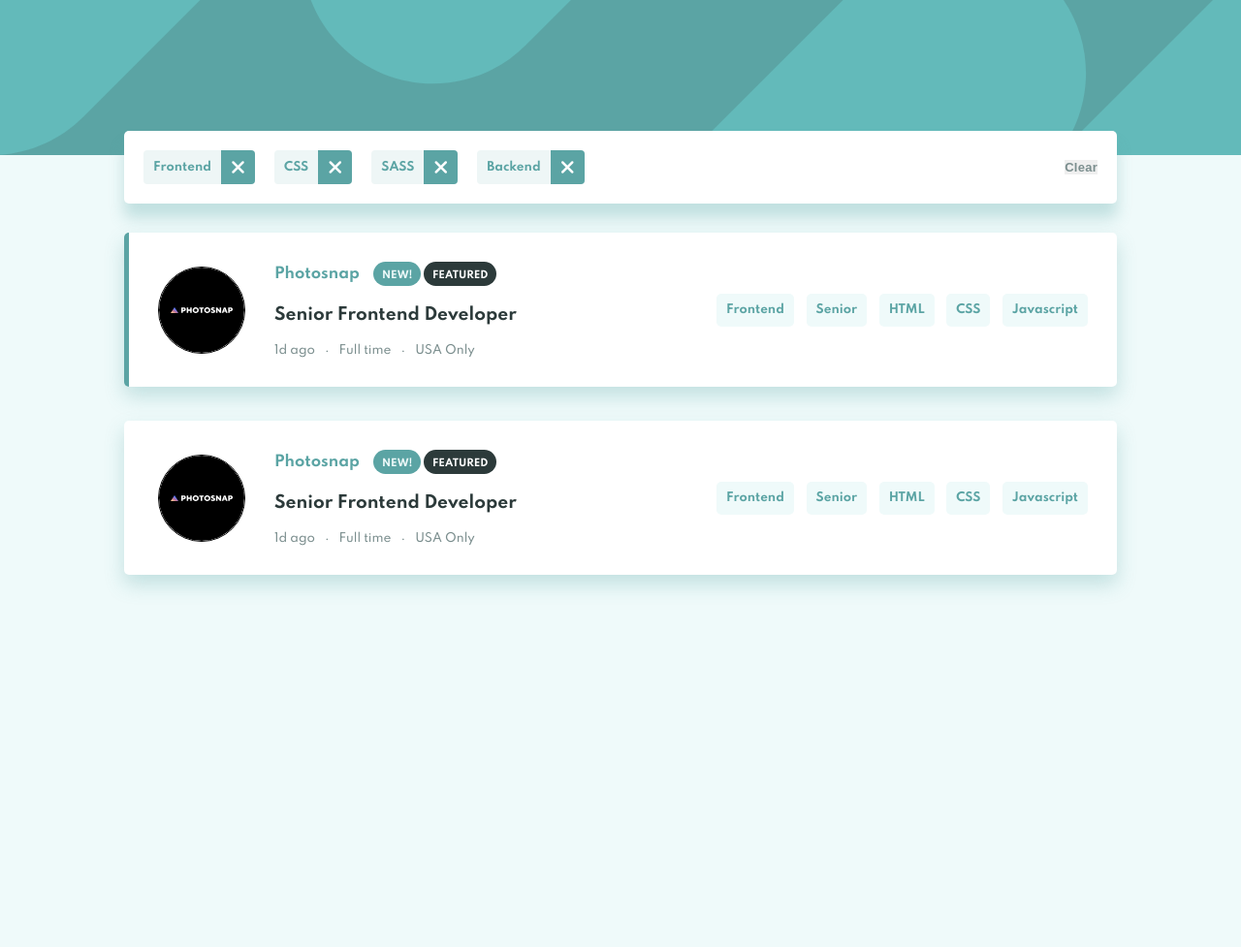
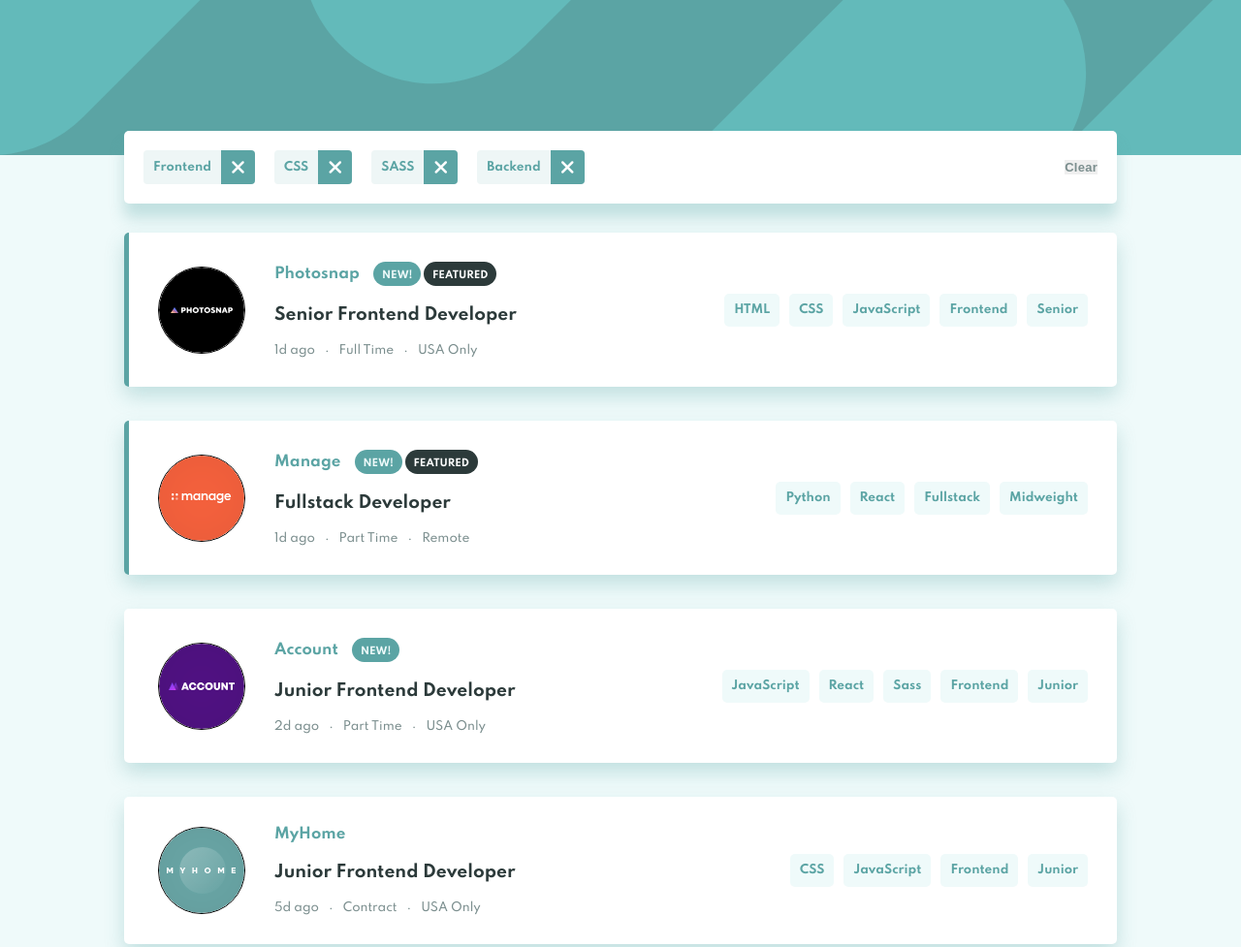
Before and after one commit to BurhanMullamitha/Static-Job-Listing, a website: page index.html in a window 1280 px wide. Shown: the top 977 px of the page at 97% size. Before the commit the page ends 800 px from the top, so only its background shows below. Drawn offline with Linux system fonts and the light colour scheme.

Commit message:
Fetched the jobs data, parsed and display to the UI

```diff
--- a/index.html
+++ b/index.html
@@ -47,7 +47,7 @@
             </div>
             <div class="jobs" id="jobs">
                 <ul class="joblist">
-                    <li class="job active">
+                    <!-- <li class="job active">
                         <img src="./images/photosnap.svg" alt="" class="job__img">
                         <div class="job__info">
                             <div class="job__status">
@@ -73,34 +73,7 @@
                             <span class="job__tags--item">CSS</span>
                             <span class="job__tags--item">Javascript</span>
                         </div>
-                    </li>
-                    <li class="job">
-                        <img src="./images/photosnap.svg" alt="" class="job__img">
-                        <div class="job__info">
-                            <div class="job__status">
-                                <span class="job__company">
-                                    Photosnap
-                                </span>
-                                <span class="new">New!</span>
-                                <span class="featured">Featured</span>
-                            </div>
-
-                            <div class="job__role">Senior Frontend Developer</div>
-                            <ul class="job__details">
-                                <li class="job__details--item">1d ago</li>
-                                <li class="job__details--item">Full time</li>
-                                <li class="job__details--item">USA Only</li>
-                            </ul>
-                        </div>
-
-                        <div class="job__tags">
-                            <span class="job__tags--item">Frontend</span>
-                            <span class="job__tags--item">Senior</span>
-                            <span class="job__tags--item">HTML</span>
-                            <span class="job__tags--item">CSS</span>
-                            <span class="job__tags--item">Javascript</span>
-                        </div>
-                    </li>
+                    </li> -->
                 </ul>
             </div>
         </div>
@@ -108,5 +81,6 @@
             Challenge by
             <a href="https://www.frontendmentor.io?ref=challenge" target="_blank">Frontend Mentor</a>. Coded by <a href="#">Burhan Mullamitha</a>.
         </div> -->
+        <script src="main.js"></script>
     </body>
 </html>
--- /dev/null
+++ b/main.js
@@ -0,0 +1,77 @@
+
+const DOMStrings = {
+    jobsContainer: document.querySelector('.joblist'),
+    filtersContainer: document.querySelector('.search__content'),
+    clearFiltersBtn: document.querySelector('.search__clear')
+}
+
+const getAllJobs = async () => {
+    const data = await fetch('./data.json')
+    const jsonData = await data.json();
+    return jsonData;
+}
+
+const renderJob = job => {
+    console.log(job);
+    const markup =
+    `
+        <li class="job ${job.new && job.featured ? 'active' : ''}">
+            <img src=${job.logo} alt="" class="job__img">
+            <div class="job__info">
+                <div class="job__status">
+                    <span class="job__company">
+                        ${job.company}
+                    </span>
+                    ${job.new ? '<span class="new">New!</span>' : ''}
+                    ${job.featured ? '<span class="featured">Featured</span>' : ''}
+                </div>
+
+                <div class="job__role">${job.position}</div>
+                <ul class="job__details">
+                    <li class="job__details--item">${job.postedAt}</li>
+                    <li class="job__details--item">${job.contract}</li>
+                    <li class="job__details--item">${job.location}</li>
+                </ul>
+            </div>
+
+            <div class="job__tags">
+                ${renderTags(job)}
+            </div>
+        </li>
+    `;
+    DOMStrings.jobsContainer.insertAdjacentHTML('beforeend', markup);
+}
+
+async function createJobs(data) {
+    const allJobs = await data;
+    allJobs.forEach(job => {
+        renderJob(job);
+    });
+}
+
+createJobs(getAllJobs());
+
+const renderTags = job => {
+    let tags = Array.from(parseTags(job));
+    console.log(tags);
+    let markup = '';
+
+    tags.forEach(tag => {
+        markup += `<span class="job__tags--item">${tag}</span>`;
+    })
+
+    return markup;
+}
+
+const parseTags = job => {
+    let jobTags;
+    if("languages" in job && "tools" in job) {
+        jobTags = [...job.languages, ...job.tools, job.role, job.level]
+    } else if("languages" in job) {
+        jobTags = [...job.languages, job.role, job.level];
+    } else if("tools" in job) {
+        jobTags = [...job.tools, job.role, job.level];
+    }
+
+    return jobTags;
+}
```
